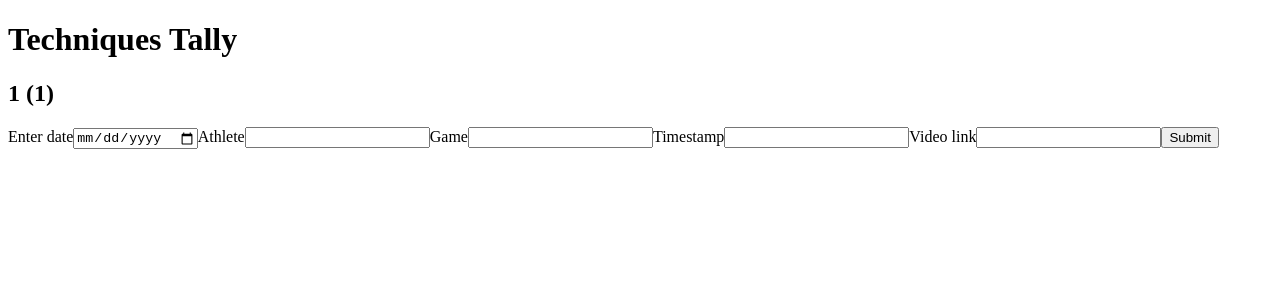
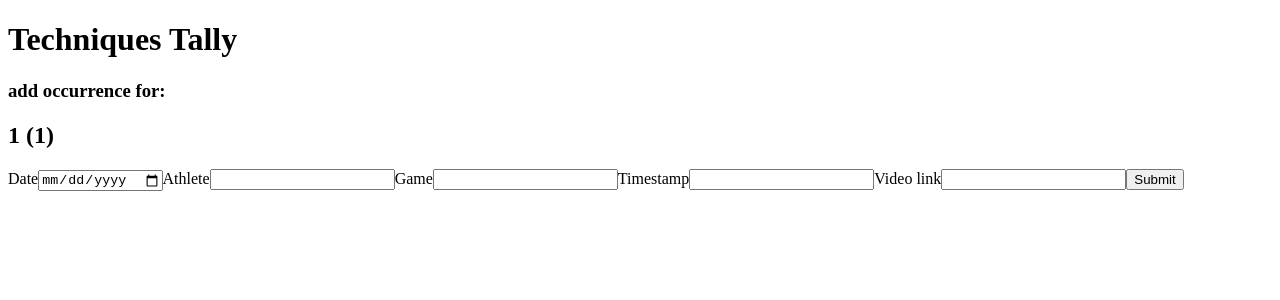
Before and after one commit to jh-zzzzz/techniques-tally, a React (Vite) app in the folder frontend/: page /1/1/add-occurrence in a window 1280 px wide. Shown: the top 300 px of the page. Built offline with nearby package versions, Linux system fonts and the light colour scheme; no server answers.

Commit message:
change html icon and title

```diff
--- a/frontend/index.html
+++ b/frontend/index.html
@@ -2,9 +2,9 @@
 <html lang="en">
   <head>
     <meta charset="UTF-8" />
-    <link rel="icon" type="image/svg+xml" href="/vite.svg" />
+    <link rel="icon" type="image/svg+xml" href="/T-T.svg" />
     <meta name="viewport" content="width=device-width, initial-scale=1.0" />
-    <title>Vite + React + TS</title>
+    <title>Technique Tally</title>
   </head>
   <body>
     <div id="root"></div>
--- a/frontend/src/components/AddOccurrence.tsx
+++ b/frontend/src/components/AddOccurrence.tsx
@@ -32,11 +32,12 @@ export const AddOccurrence = () => {
   };
   return (
     <>
+      <h3>add occurrence for:</h3>
       <h2>
         {params.technique} ({params.sport})
       </h2>
       <form onSubmit={handleOnSubmit}>
-        <label htmlFor="date">Enter date</label>
+        <label htmlFor="date">Date</label>
         <input type="date" id="date" required />
 
         <label htmlFor="athlete">Athlete</label>
```
Also changed, not shown: frontend/public/T-T.svg (added).
